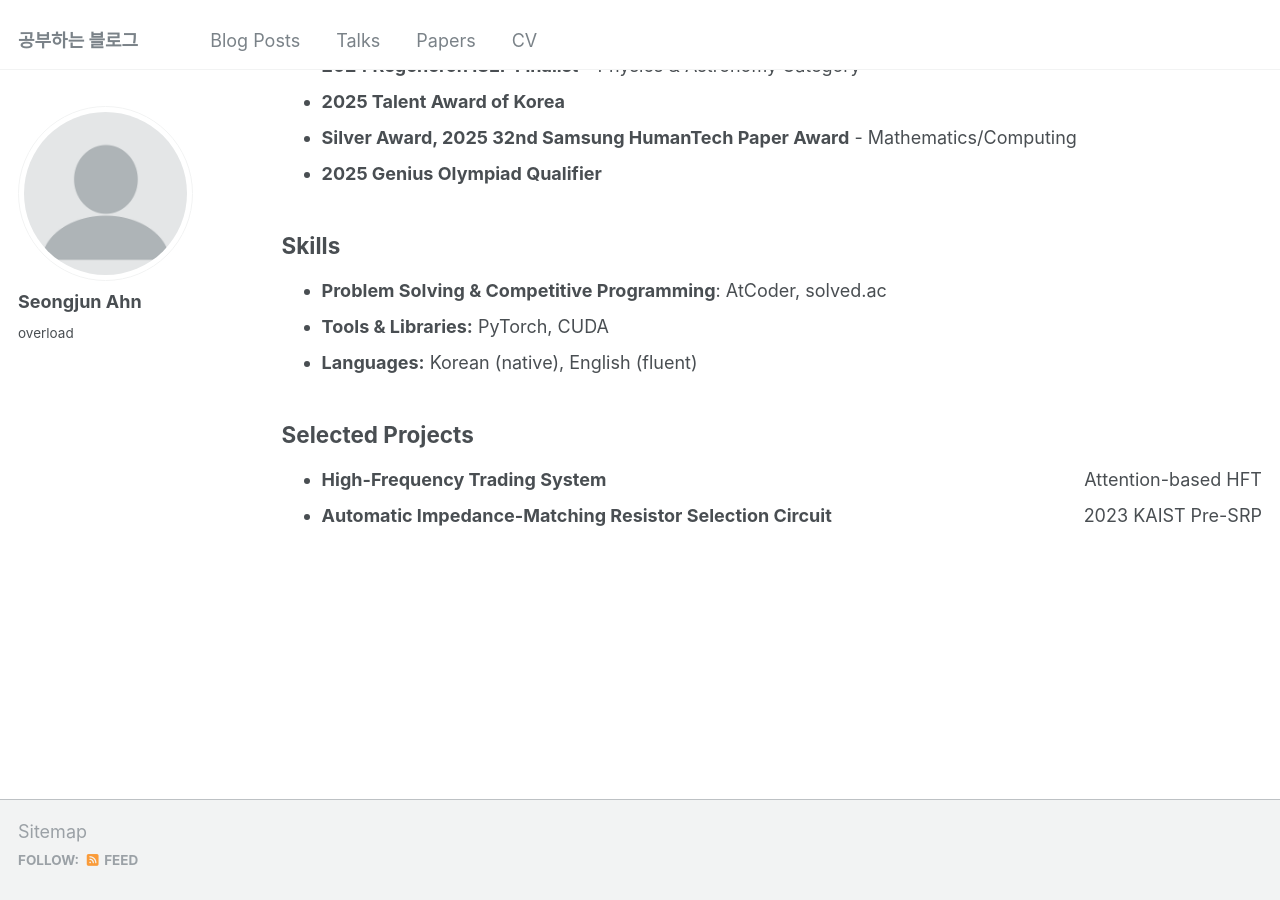
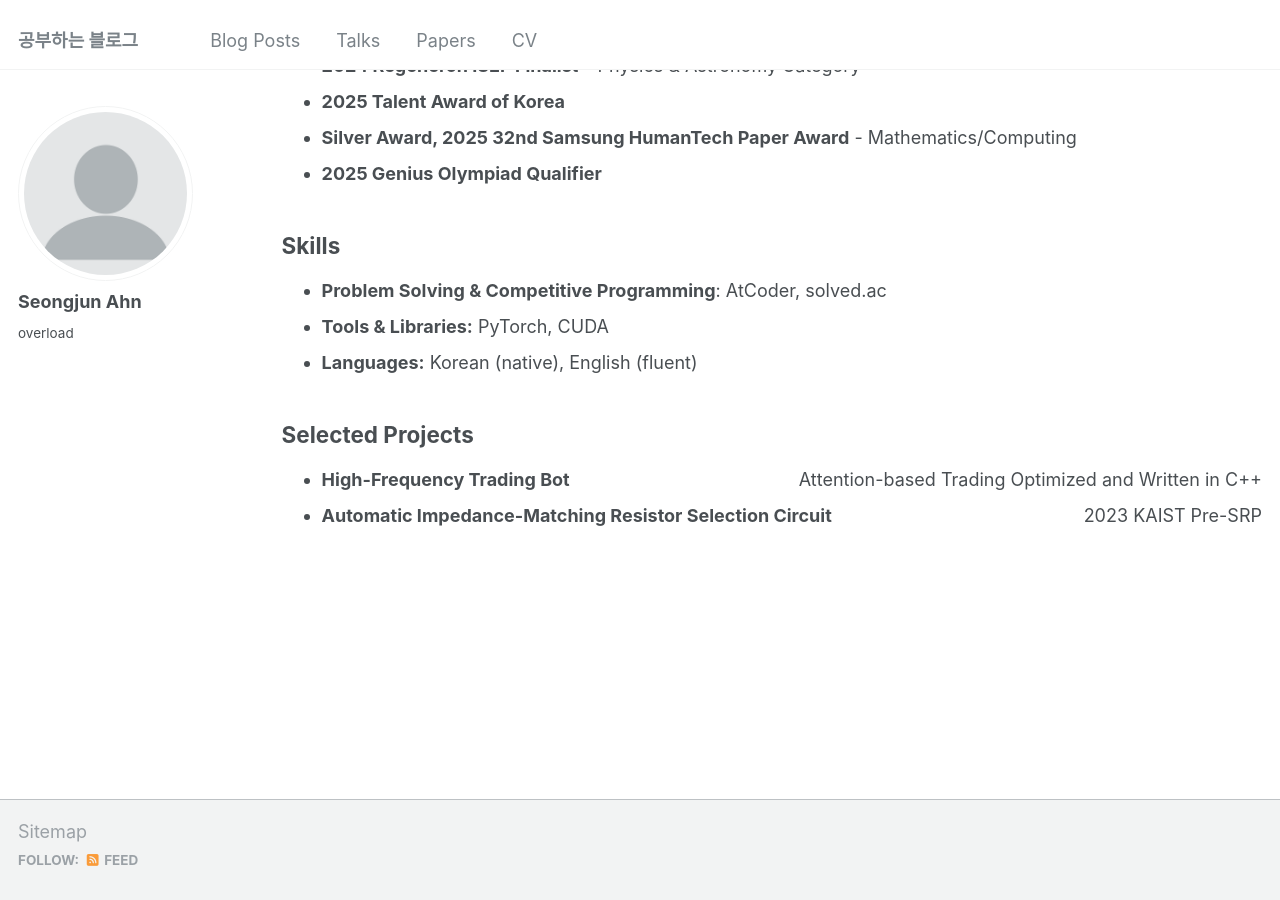
Before and after one commit to Gyvichi/gyvichi.github.io, a Jekyll site: the page built from _pages/cv.md, in a window 1280 px wide and 900 px high, scrolled down 777 px. Built offline with Jekyll 4.4.1, drawn with Linux system fonts in a browser that asks for light colours.

Commit message:
Update cv.md

```diff
--- a/_pages/cv.md
+++ b/_pages/cv.md
@@ -69,7 +69,7 @@ redirect_from:
 <section id="projects">
   <h2>Selected Projects</h2>
   <ul>
-    <li><strong>High-Frequency Trading System</strong> &nbsp; <span style="float:right;">Attention-based HFT</span></li>
+    <li><strong>High-Frequency Trading Bot</strong> &nbsp; <span style="float:right;">Attention-based Trading Optimized and Written in C++</span></li>
     <li><strong>Automatic Impedance-Matching Resistor Selection Circuit</strong> &nbsp; <span style="float:right;">2023 KAIST Pre-SRP</span></li>
   </ul>
 </section>
```
